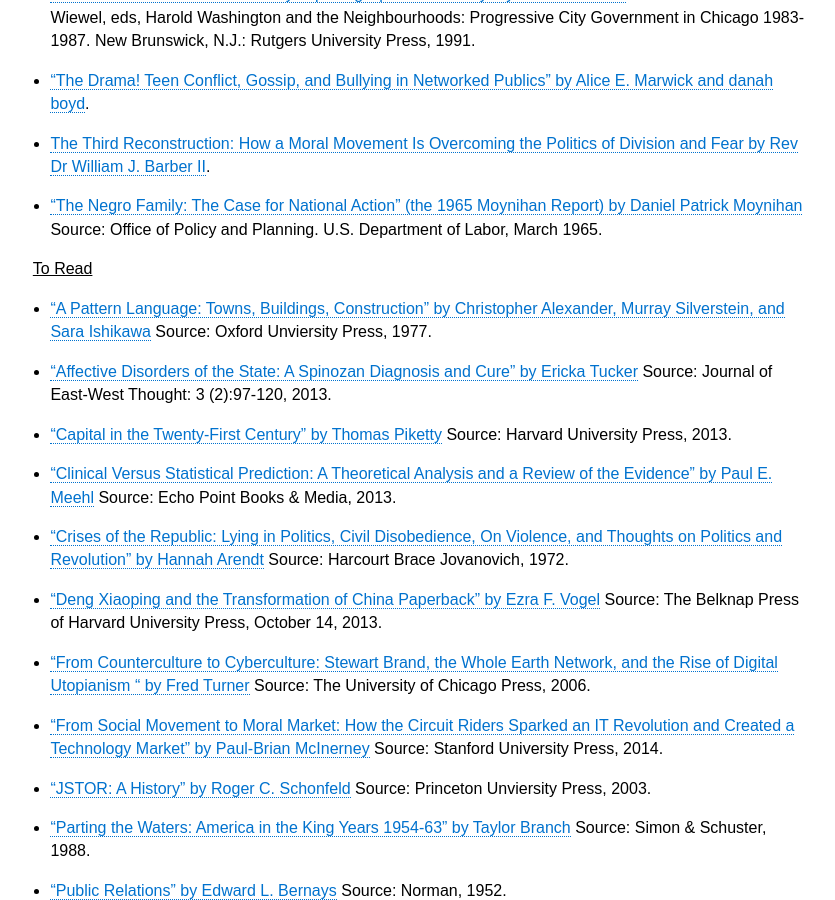
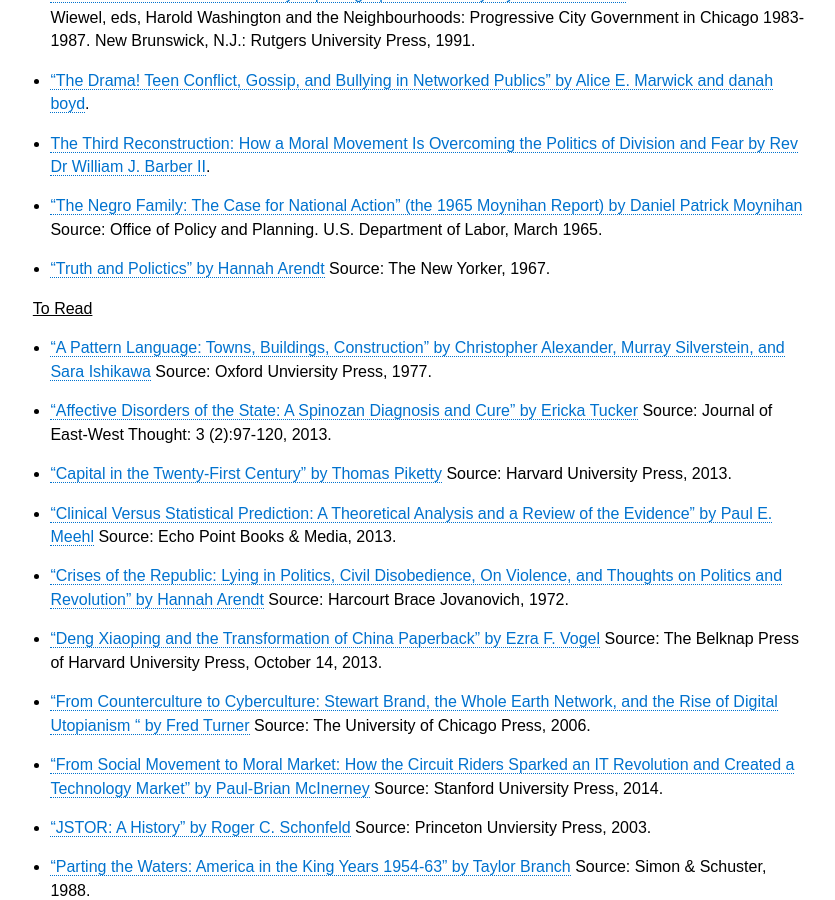
Before and after one commit to rebeccawilliams/bookclub, a Jekyll site: the page built from readinglist.md, in a window 1280 px wide and 900 px high, scrolled down 704 px. Shown: the whole window, without its empty margins (410-1245 px from the left). Built offline with Jekyll 4.4.1, drawn with Linux system fonts in a browser that asks for light colours.

Commit message:
Update readinglist.md

```diff
--- a/readinglist.md
+++ b/readinglist.md
@@ -19,6 +19,7 @@
 * [“The Drama! Teen Conflict, Gossip, and Bullying in Networked Publics” by Alice E. Marwick and danah boyd](http://papers.ssrn.com/sol3/papers.cfm?abstract_id=1926349).
 * [The Third Reconstruction: How a Moral Movement Is Overcoming the Politics of Division and Fear by Rev Dr William J. Barber II](https://www.amazon.com/dp/B00WCY4YK4/ref=dp-kindle-redirect?_encoding=UTF8&btkr=1).
 * ["The Negro Family: The Case for National Action" (the 1965 Moynihan Report) by Daniel Patrick Moynihan](https://web.stanford.edu/~mrosenfe/Moynihan%27s%20The%20Negro%20Family.pdf) Source: Office of Policy and Planning. U.S. Department of Labor, March 1965.
+* ["Truth and Polictics" by Hannah Arendt](https://idanlandau.files.wordpress.com/2014/12/arendt-truth-and-politics.pdf) Source: The New Yorker, 1967.
 
 <u>To Read</u>
 * ["A Pattern Language: Towns, Buildings, Construction" by Christopher Alexander, Murray Silverstein, and Sara Ishikawa](https://en.wikipedia.org/wiki/A_Pattern_Language) Source: Oxford Unviersity Press, 1977.
```
